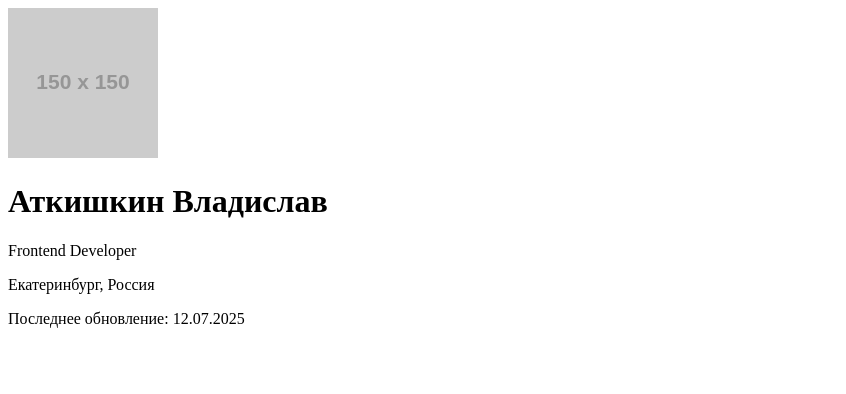
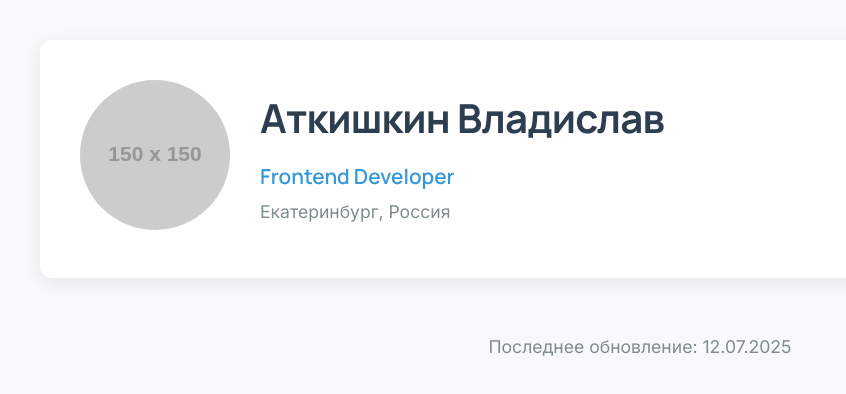
Before and after one commit to AtkishkinVlad/CV, a plain HTML site: page index.html in a window 1280 px wide. Shown: the whole page, without its empty margins (0-846 px from the left). Drawn offline with Linux system fonts and the light colour scheme; placeholder pictures from the web are drawn by us.

Commit message:
CV: добавил подключение шрифтов из google-fonts и докинул базовых стилей для шапки

```diff
--- a/index.html
+++ b/index.html
@@ -7,6 +7,86 @@
     <meta name="description" content="Аткишкин Владислав – резюме">
     <meta name="keywords" content="резюме, frontend">
     <meta name="author" content="Аткишкин Владислав">
+    <link rel="preconnect" href="https://fonts.googleapis.com">
+    <link rel="preconnect" href="https://fonts.gstatic.com" crossorigin>
+    <link href="https://fonts.googleapis.com/css2?family=Inter:wght@400;500;600;700&family=Manrope:wght@400;500;600;700&display=swap" rel="stylesheet">
+
+    <style>
+        body {
+            font-family: 'Inter', 'Manrope', -apple-system, BlinkMacSystemFont, 'Segoe UI', Roboto, sans-serif;
+            margin: 0;
+            padding: 0;
+            background-color: #f8f9fa;
+            color: #333;
+            line-height: 1.6;
+        }
+
+        .container {
+            max-width: 1200px;
+            margin: 0 auto;
+            padding: 40px 20px;
+        }
+
+        header {
+            background: white;
+            border-radius: 12px;
+            padding: 40px;
+            margin-bottom: 30px;
+            box-shadow: 0 4px 20px rgba(0,0,0,0.08);
+        }
+
+        header > div {
+            display: flex;
+            align-items: center;
+            gap: 30px;
+        }
+
+        header img {
+            border-radius: 50%;
+            width: 150px;
+            height: 150px;
+            object-fit: cover;
+        }
+
+        h1 {
+            font-family: 'Manrope', 'Inter', sans-serif;
+            font-weight: 700;
+            font-size: 2.5rem;
+            margin: 0 0 10px 0;
+            color: #2c3e50;
+            letter-spacing: -0.02em;
+        }
+
+        h2 {
+            font-family: 'Manrope', 'Inter', sans-serif;
+            font-weight: 600;
+            font-size: 1.5rem;
+            margin: 20px 0 10px 0;
+            color: #34495e;
+        }
+
+        p {
+            font-family: 'Inter', sans-serif;
+            font-weight: 400;
+            font-size: 1.1rem;
+            margin: 5px 0;
+            color: #7f8c8d;
+        }
+
+        .job-title {
+            font-family: 'Manrope', 'Inter', sans-serif;
+            font-weight: 600;
+            font-size: 1.3rem;
+            color: #3498db;
+        }
+
+        footer {
+            text-align: center;
+            padding: 20px;
+            color: #95a5a6;
+            font-size: 0.9rem;
+        }
+    </style>
 </head>
 <body>
     <div class="container">
@@ -17,7 +97,7 @@
                 </div>
                 <div>
                     <h1>Аткишкин Владислав</h1>
-                    <p>Frontend Developer</p>
+                    <p class="job-title">Frontend Developer</p>
                     <p>Екатеринбург, Россия</p>
                 </div>
             </div>
```
